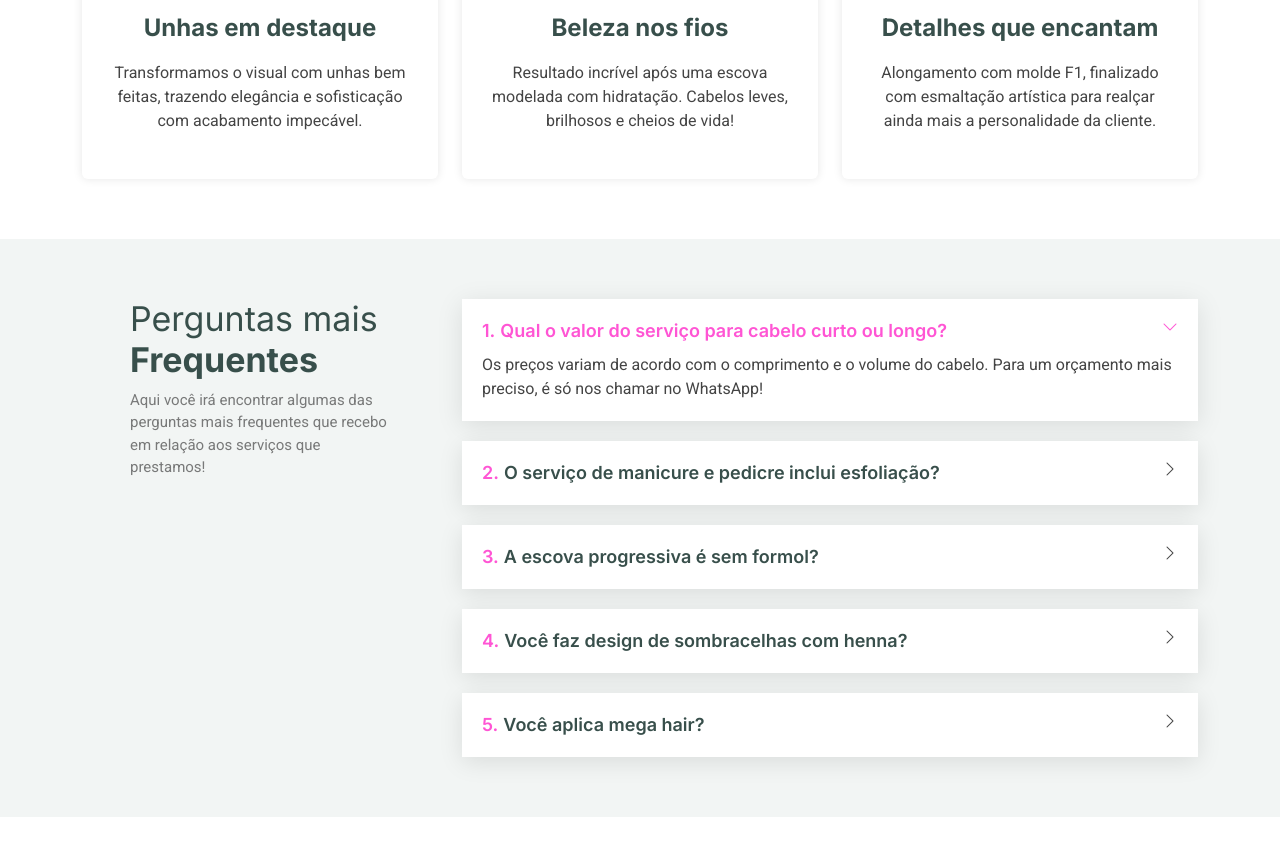
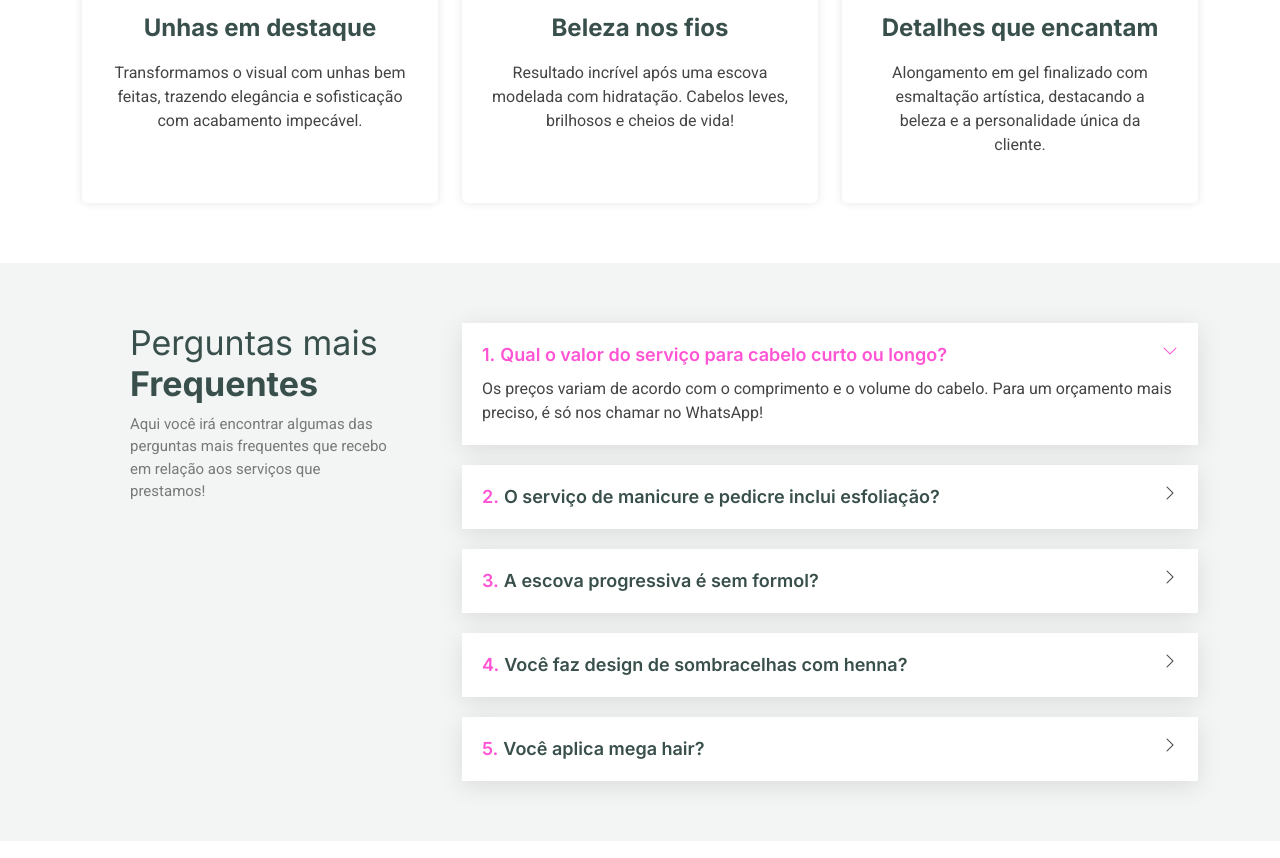
Before and after one commit to FalconTFagundes/pnh, a plain HTML site: page index.html in a window 1280 px wide. Shown: the part 3890-4748 px from the top of the page. Drawn offline with Linux system fonts and the light colour scheme; some packages are replaced by stand-ins of ours; a script that the page names is missing.

Commit message:
Alterando cliente 03 - unha de gel.

```diff
--- a/index.html
+++ b/index.html
@@ -387,8 +387,9 @@
             <div class="card">
               <img src="assets/img/clientes/cliente_3.jpg" class="img-fluid" alt="Unhas - Cliente 03">
               <h3>Detalhes que encantam</h3>
-              <p>Alongamento com molde F1, finalizado com esmaltação artística para realçar ainda mais a personalidade
-                da cliente.</p>
+              <p>Alongamento em gel finalizado com esmaltação artística, destacando a beleza e a personalidade única da
+                cliente.</p>
+
             </div>
           </div>
 
```
